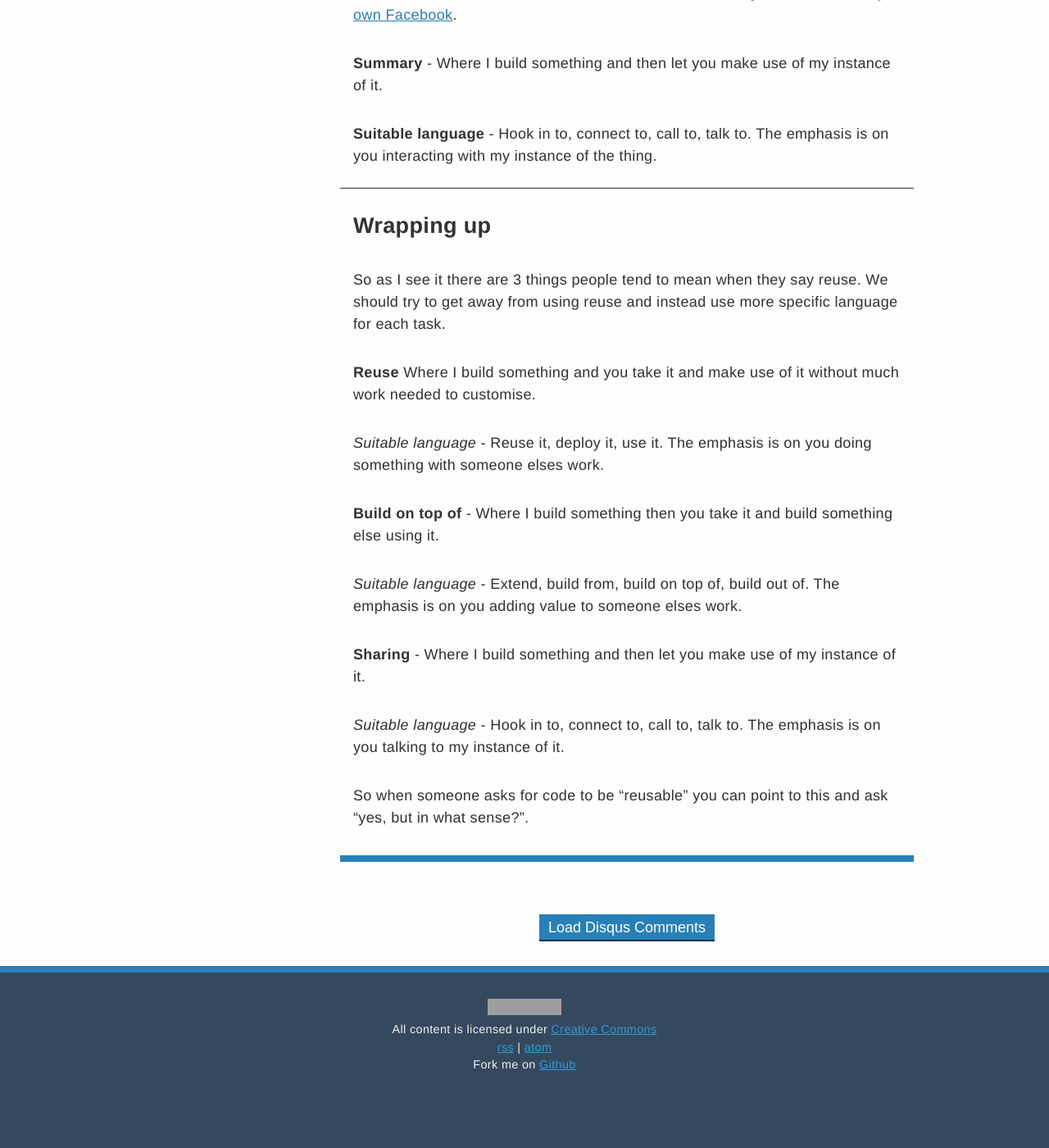
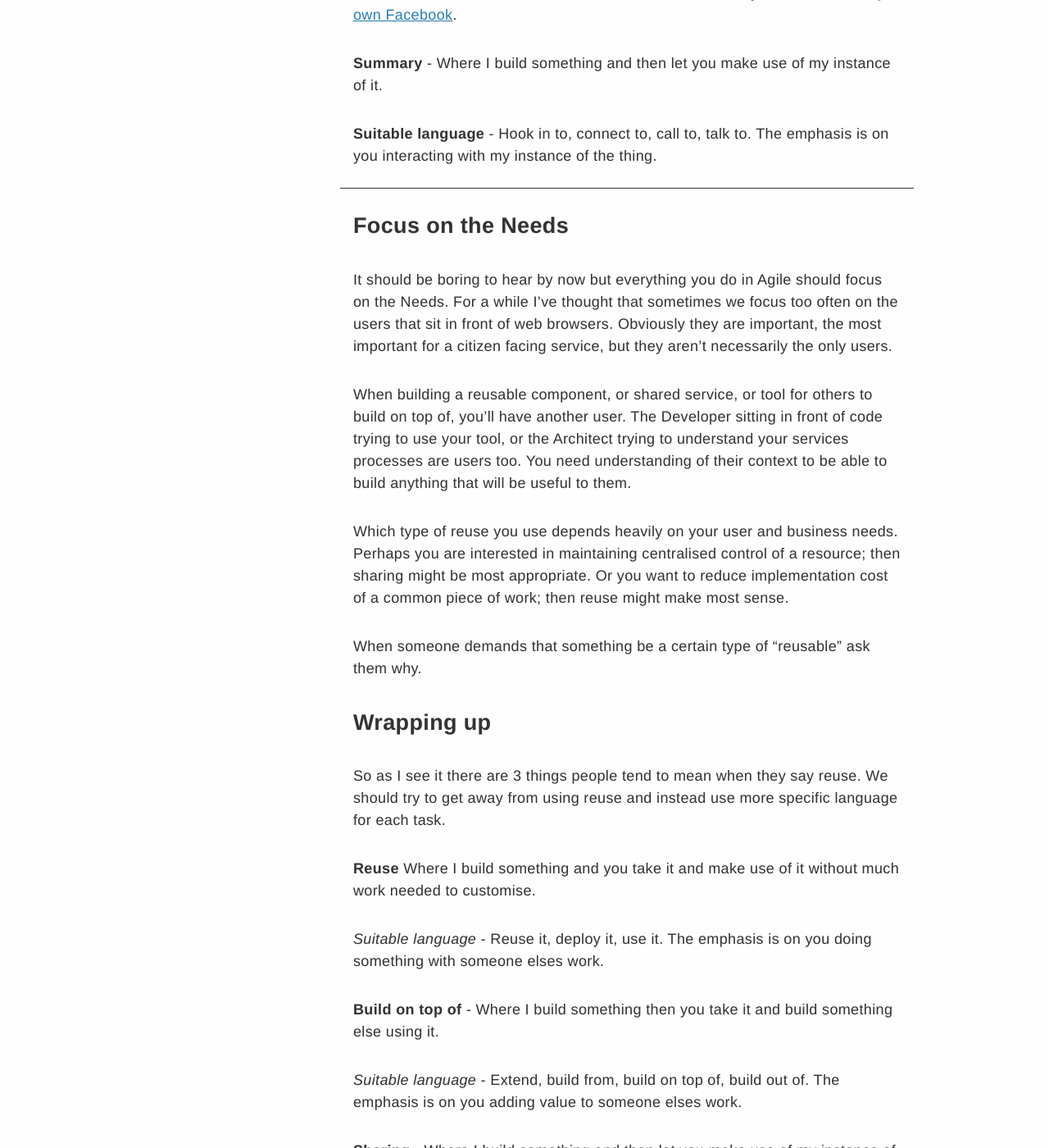
Before and after one commit to michaeldfallen/michaeldfallen.github.io, a Jekyll site: the page built from _posts/2014-12-12-overuse-of-reuse.markdown, in a window 1280 px wide and 1400 px high, scrolled down 3070 px. Shown: the whole window at 82% size. Built offline with Jekyll 4.4.1, drawn with Linux system fonts in a browser that asks for light colours; before the commit the page ends 4412 px from its top, so only the background shows below that; grey boxes are pictures that could not be loaded.

Commit message:
add a section about focusing on user needs recommended by @willh

```diff
--- a/_posts/2014-12-12-overuse-of-reuse.markdown
+++ b/_posts/2014-12-12-overuse-of-reuse.markdown
@@ -119,6 +119,29 @@ The emphasis is on you interacting with my instance of the thing.
 
 ----
 
+##Focus on the Needs
+
+It should be boring to hear by now but everything you do in Agile should focus
+on the Needs. For a while I've thought that sometimes we focus too often on the
+users that sit in front of web browsers. Obviously they are important, the most
+important for a citizen facing service, but they aren't necessarily the only
+users.
+
+When building a reusable component, or shared service, or tool for others to
+build on top of, you'll have another user. The Developer sitting in front of
+code trying to use your tool, or the Architect trying to understand your
+services processes are users too. You need understanding of their context to
+be able to build anything that will be useful to them.
+
+Which type of reuse you use depends heavily on your user and business needs.
+Perhaps you are interested in maintaining centralised control of a resource;
+then sharing might be most appropriate. Or you want to reduce implementation
+cost of a common piece of work; then reuse might make most sense.
+
+When someone demands that something be a certain type of "reusable" ask them
+why.
+
+
 ##Wrapping up
 
 So as I see it there are 3 things people tend to mean when they say reuse. We
```
